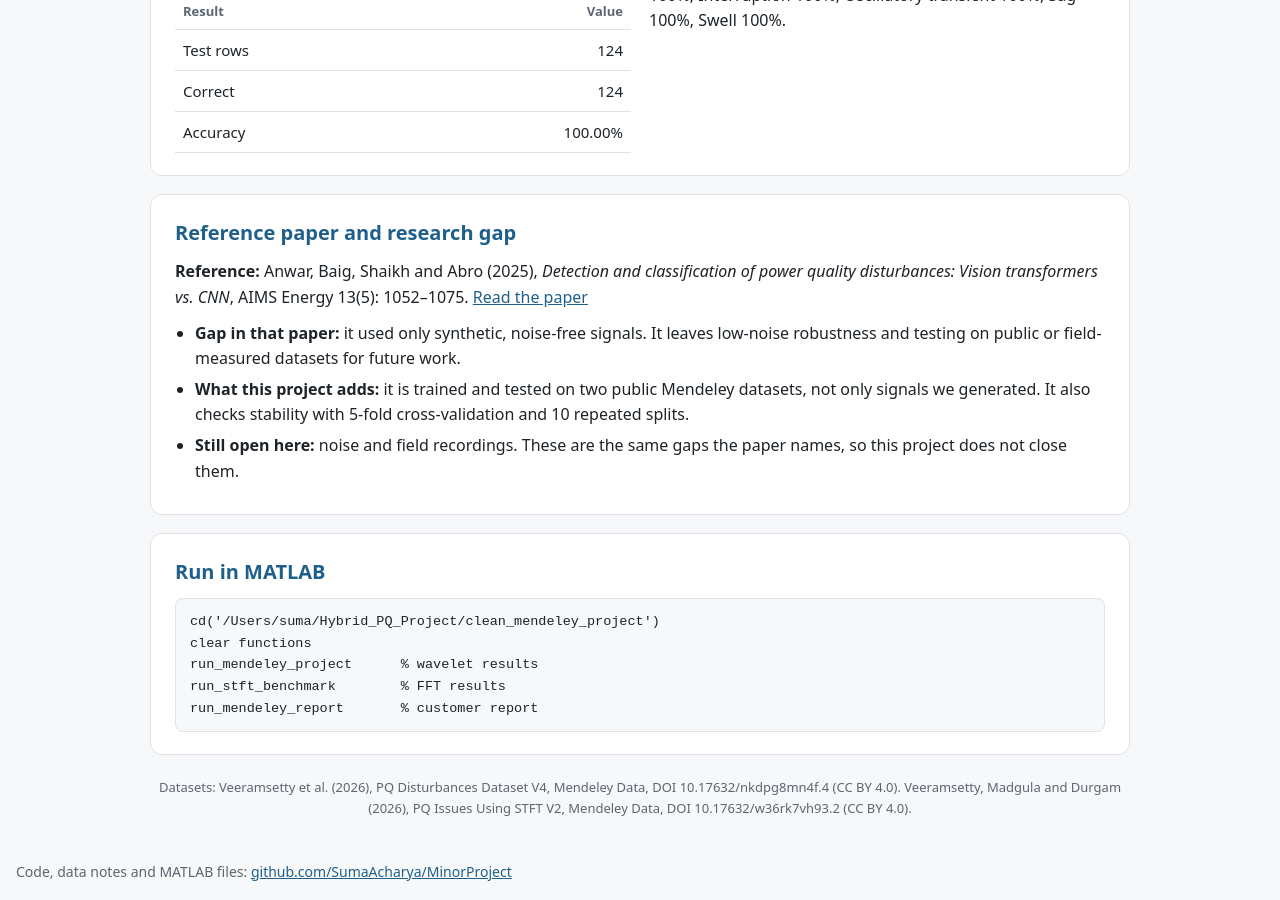
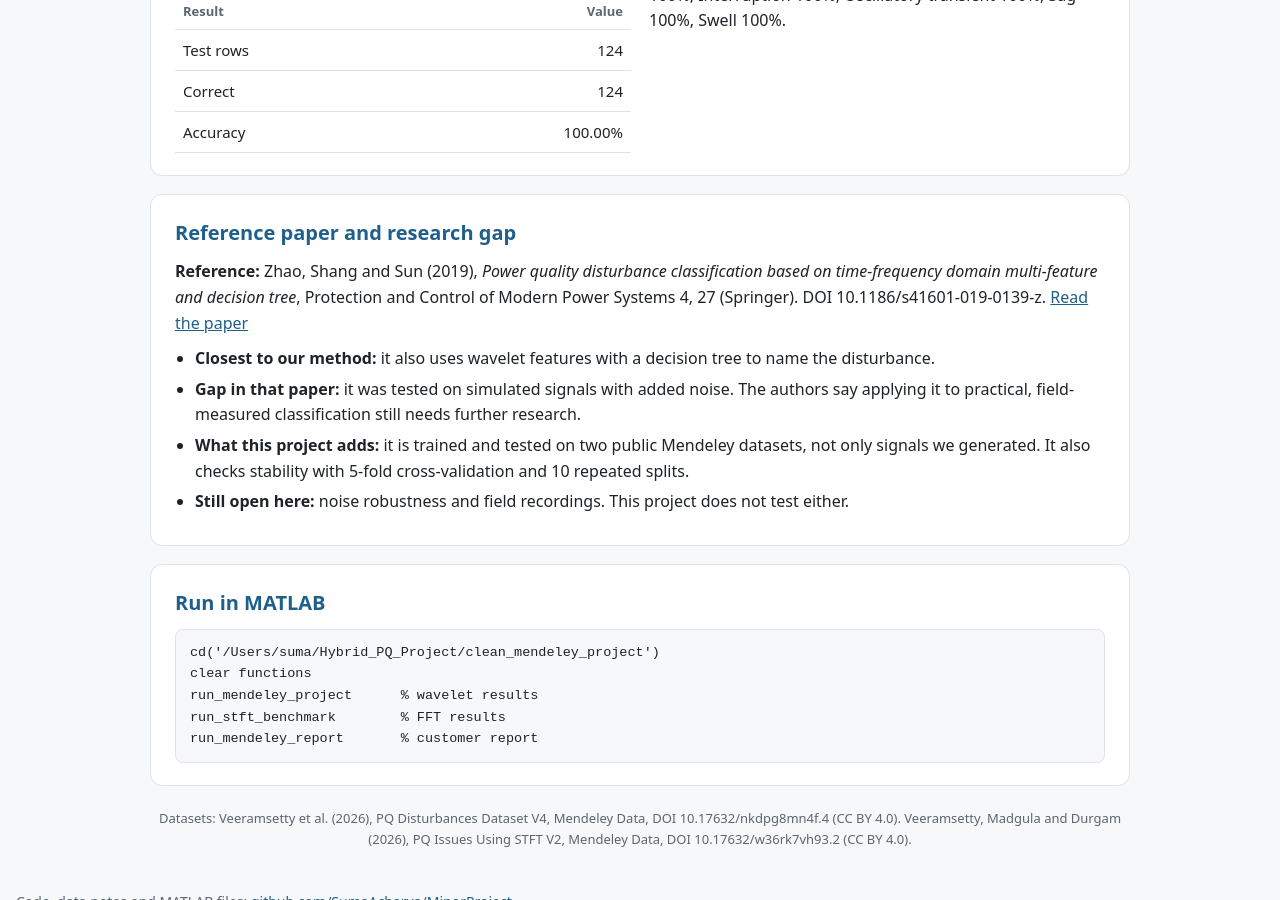
Before and after one commit to SumaAcharya/SumaAcharya.github.io, a Jekyll site: the page pq-classification/index.html, which Jekyll copies as it is, in a window 1280 px wide and 900 px high, scrolled down 2607 px. Built offline with Jekyll 4.4.1, drawn with Linux system fonts in a browser that asks for light colours.

Commit message:
Use Zhao et al. (2019, Springer) as the reference paper
Co-Authored-By: Claude Haiku 5.5 <noreply@anthropic.com>
Claude-Session: https://claude.ai/code/session_01XgHpHjcXs9ZsT4pXBJ5wU2

```diff
--- a/pq-classification/index.html
+++ b/pq-classification/index.html
@@ -167,11 +167,12 @@ a { color: var(--accent); }
 
 <section>
   <h2>Reference paper and research gap</h2>
-  <p><b>Reference:</b> Anwar, Baig, Shaikh and Abro (2025), <i>Detection and classification of power quality disturbances: Vision transformers vs. CNN</i>, AIMS Energy 13(5): 1052–1075. <a href="https://www.aimspress.com/aimspress-data/aimse/2025/5/PDF/energy-13-05-039.pdf" target="_blank" rel="noopener">Read the paper</a></p>
+  <p><b>Reference:</b> Zhao, Shang and Sun (2019), <i>Power quality disturbance classification based on time-frequency domain multi-feature and decision tree</i>, Protection and Control of Modern Power Systems 4, 27 (Springer). DOI 10.1186/s41601-019-0139-z. <a href="https://link.springer.com/article/10.1186/s41601-019-0139-z" target="_blank" rel="noopener">Read the paper</a></p>
   <ul>
-    <li><b>Gap in that paper:</b> it used only synthetic, noise-free signals. It leaves low-noise robustness and testing on public or field-measured datasets for future work.</li>
+    <li><b>Closest to our method:</b> it also uses wavelet features with a decision tree to name the disturbance.</li>
+    <li><b>Gap in that paper:</b> it was tested on simulated signals with added noise. The authors say applying it to practical, field-measured classification still needs further research.</li>
     <li><b>What this project adds:</b> it is trained and tested on two public Mendeley datasets, not only signals we generated. It also checks stability with 5-fold cross-validation and 10 repeated splits.</li>
-    <li><b>Still open here:</b> noise and field recordings. These are the same gaps the paper names, so this project does not close them.</li>
+    <li><b>Still open here:</b> noise robustness and field recordings. This project does not test either.</li>
   </ul>
 </section>
 
```
